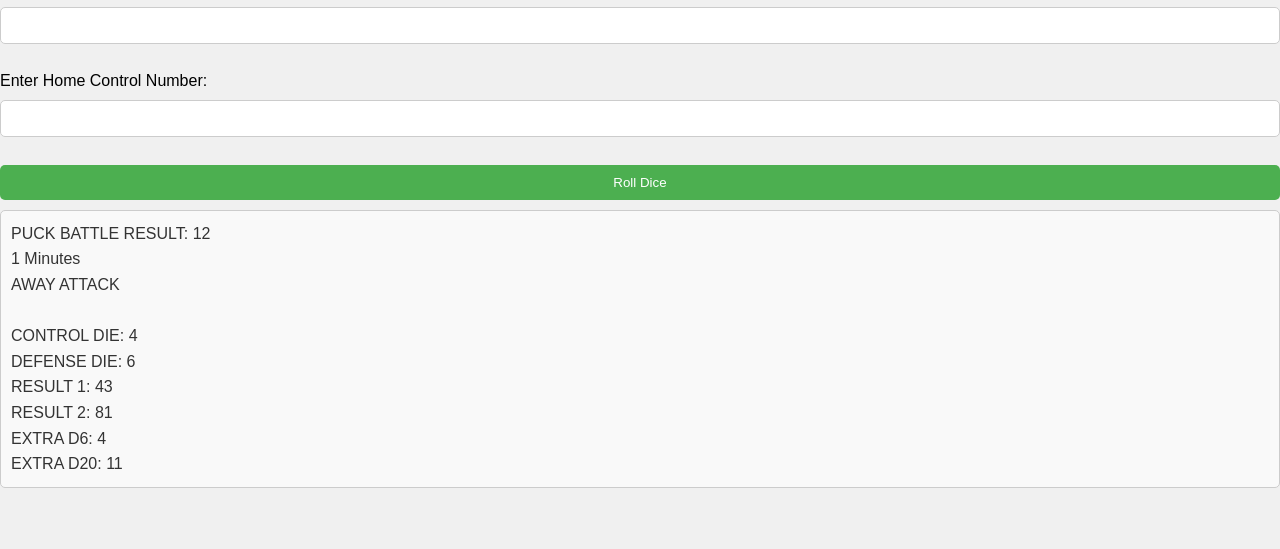
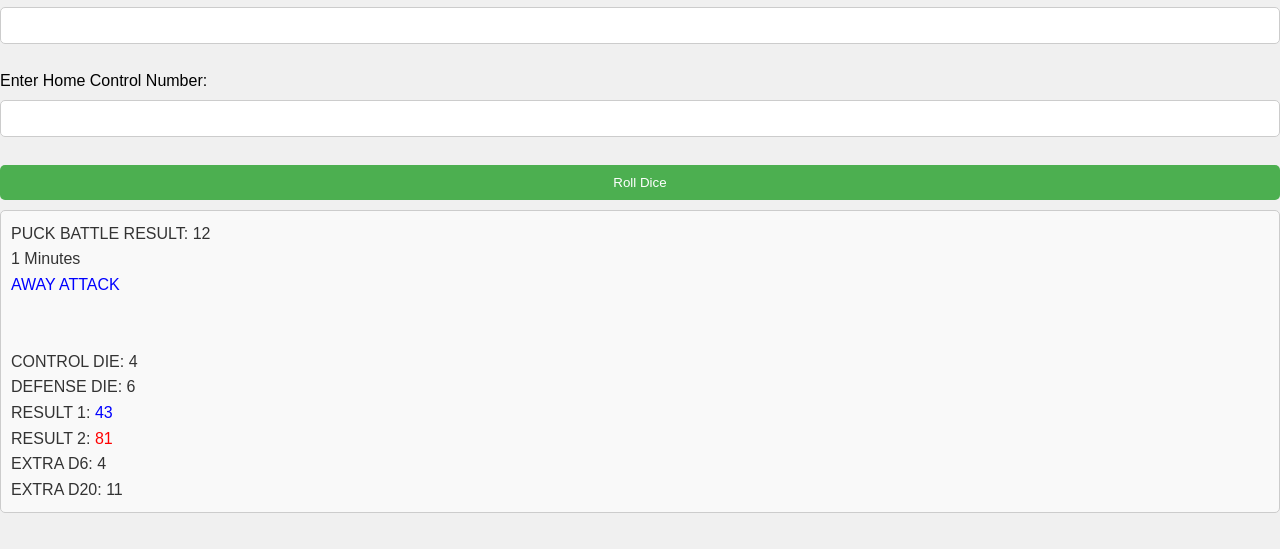
Before and after one commit to SonarTony/DiceRollerJS2, a plain HTML site: page index.html in a window 1280 px wide. Both pictures are taken after a click on the button "Roll Dice". Shown: the part 101-650 px from the top of the page. Drawn offline with Linux system fonts and the light colour scheme.

Commit message:
added color to output

```diff
--- a/index.html
+++ b/index.html
@@ -36,16 +36,18 @@
       const combineResult2 = blackishResult + grimiResult;
       let message = "PUCK BATTLE RESULT: " + yellowResult + "<br>" + whiteResult + " Minutes" + "<br>";
       if (puckBattleNum <= yellowResult) {
-          message += "PUCK BATTLE";
+          message += "<span style='color: brown;'>PUCK BATTLE </span><br>";
       } else if (redResult >= homeControlNum) {
-          message += "HOME ATTACK";
+          message += "<span style='color: red;'>HOME ATTACK </span><br>";
       } else {
-          message += "AWAY ATTACK";
+          message += "<span style='color: blue;'>AWAY ATTACK </span><br>";
       }
       message += "<br><br>CONTROL DIE: " + redResult + "<br>";
       message +="DEFENSE DIE: " + blueResult + "<br>";
-      message +="RESULT 1: " + combineResult2 + "<br>"
-      message += "RESULT 2: " + combineResult + "<br>";
+      message +="RESULT 1: <span style='color: blue;'>" +
+      combineResult2 + "</span><br>"
+      message += "RESULT 2: <span style='color: red;'>" +
+      combineResult + "</span><br>";
       message += "EXTRA D6: " + extraD6Result + "<br>";
       message += "EXTRA D20: " + extraD20Result + "<br>";
       document.getElementById("output").innerHTML = message;
```
